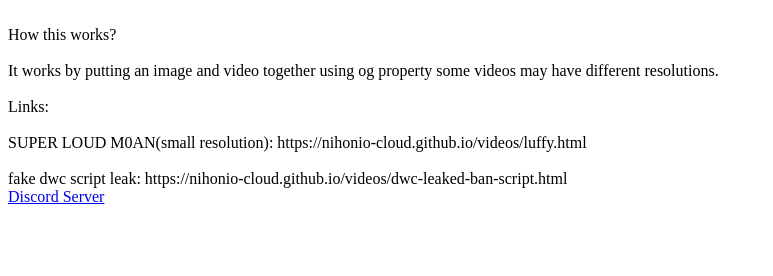
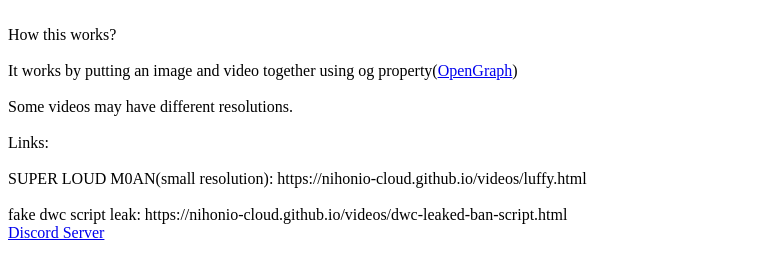
Before and after one commit to nihoniocloud/tabs, a plain HTML site: page troll-list.html in a window 1280 px wide. Shown: the whole page, without its empty margins (0-773 px from the left). Drawn offline with Linux system fonts and the light colour scheme.

Commit message:
Update troll-list.html

```diff
--- a/troll-list.html
+++ b/troll-list.html
@@ -5,8 +5,8 @@
 </head>
 <body>
 <br>How this works?<br>
-<br>It works by putting an image and video together using og property
-some videos may have different resolutions.<br>
+<br>It works by putting an image and video together using og property(<a href="https://www.opengraph.xyz/">OpenGraph</a>)<br>
+<br>Some videos may have different resolutions.<br>
 
 <br>Links:<br>
 <br>SUPER LOUD M0AN(small resolution): https://nihonio-cloud.github.io/videos/luffy.html<br>
```
